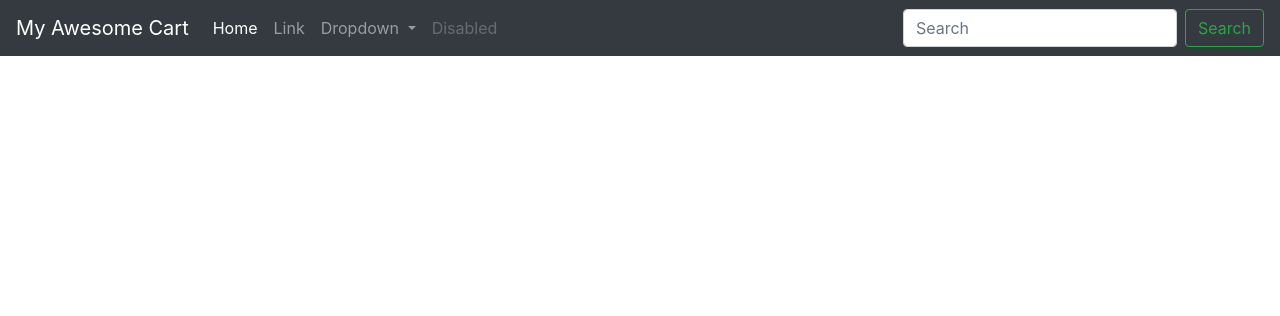
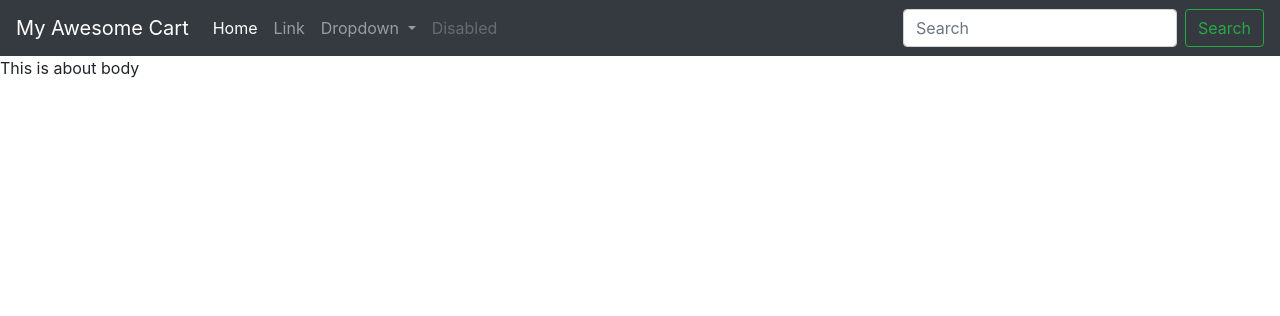
Before and after one commit to khalid586/django-practice, a Django app: page /about/ in a window 1280 px wide. Shown: the top 316 px of the page. Run offline with Django 4.2, Linux system fonts and the light colour scheme; some libraries are stand-ins or nearby versions.

Commit message:
body  added

```diff
--- a/store/shop/templates/shop/about.html
+++ b/store/shop/templates/shop/about.html
@@ -1,2 +1,4 @@
 {% extends 'shop/basic.html' %}
-{% block title %} Title of about{% endblock %}
+
+{% block title%} Title of About{% endblock %}
+{% block body %} This is about body {% endblock %}
--- a/store/shop/templates/shop/basic.html
+++ b/store/shop/templates/shop/basic.html
@@ -68,5 +68,7 @@
       <script src="https://stackpath.bootstrapcdn.com/bootstrap/4.2.1/js/bootstrap.min.js"
         integrity="sha384-B0UglyR+jN6CkvvICOB2joaf5I4l3gm9GU6Hc1og6Ls7i6U/mkkaduKaBhlAXv9k"
         crossorigin="anonymous"></script>
+
+        {% block body %} {% endblock %}
 </body>
     <!--nav bar code ends here-->
```
